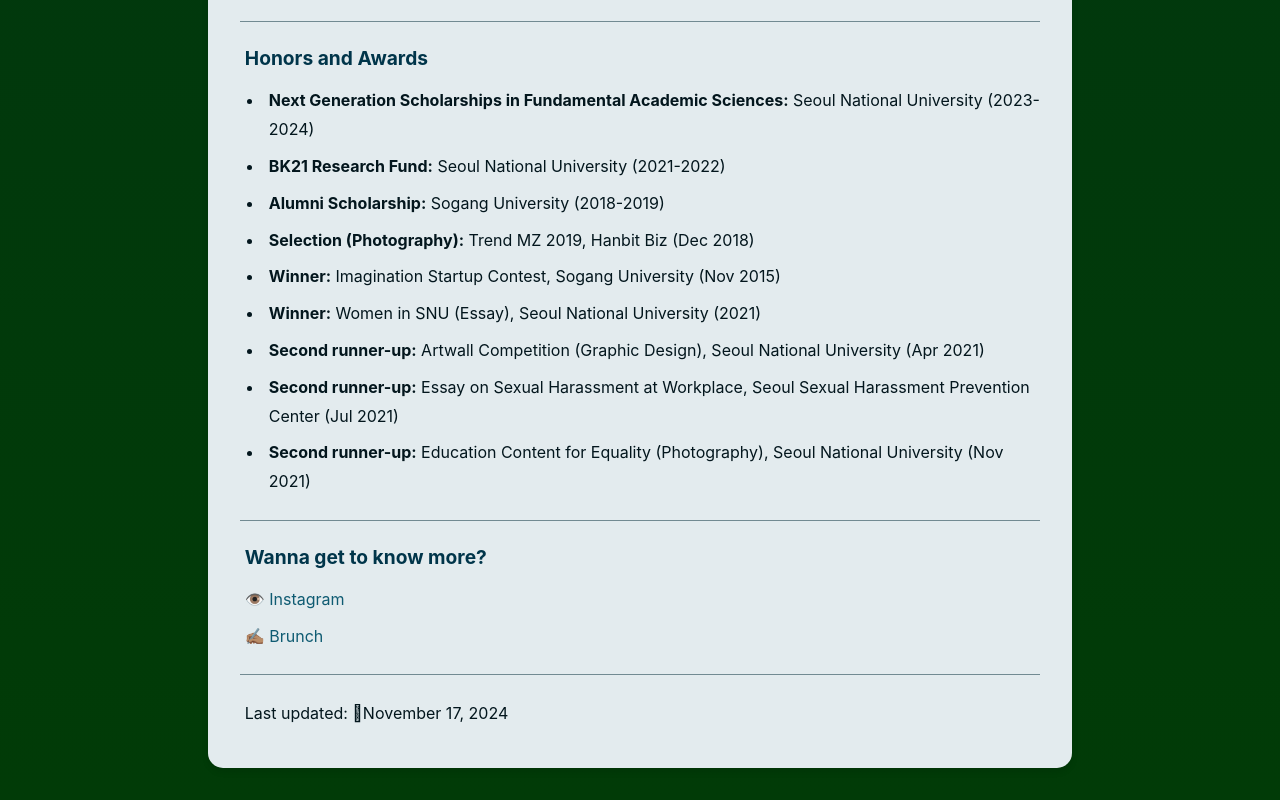
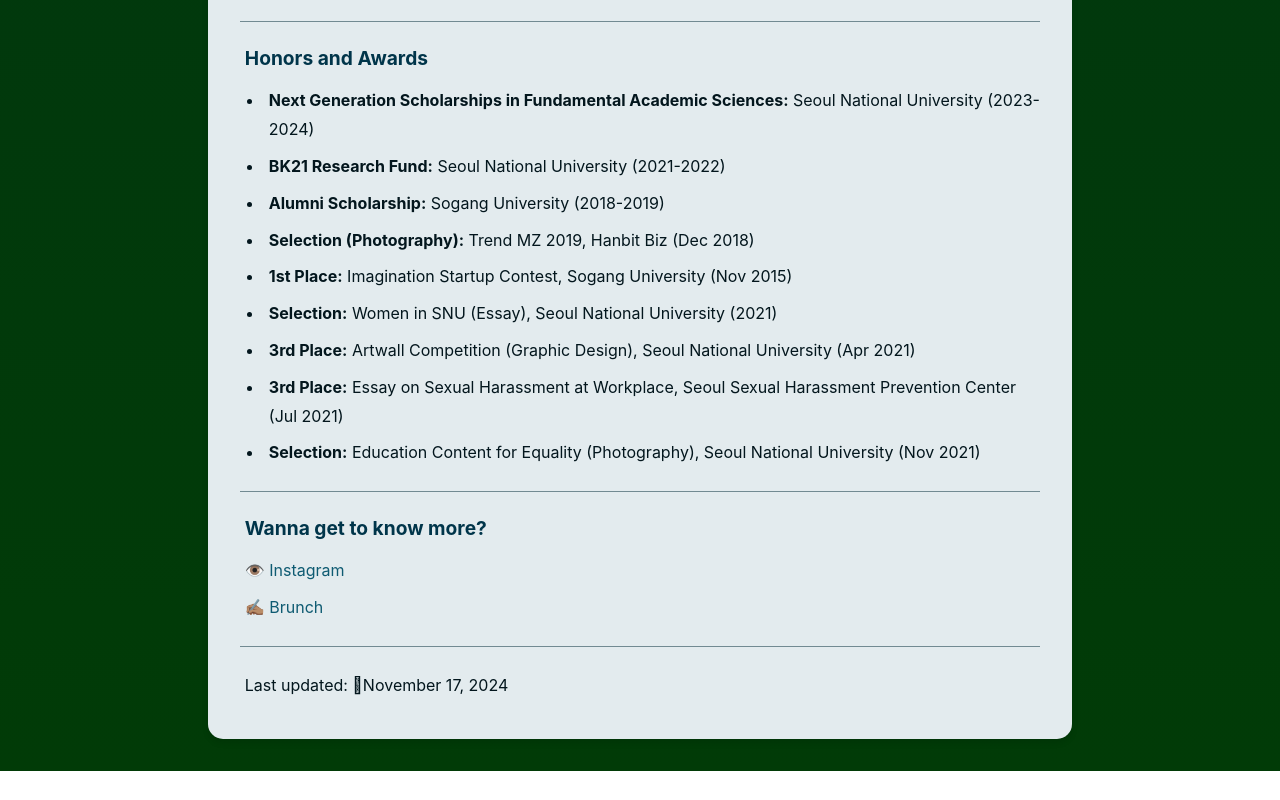
Before and after one commit to saanhong/redmountain, a plain HTML site: page index.html in a window 1280 px wide. Shown: the part 6899-7699 px from the top of the page. After the commit the page ends 7670 px from the top, so only its background shows below. Drawn offline with Linux system fonts and the light colour scheme; a web font is replaced by a local one.

Commit message:
index.html

```diff
--- a/index.html
+++ b/index.html
@@ -286,11 +286,11 @@
     <li><strong>BK21 Research Fund:</strong> Seoul National University (2021-2022)</li>
     <li><strong>Alumni Scholarship:</strong> Sogang University (2018-2019)</li>
     <li><strong>Selection (Photography):</strong> Trend MZ 2019, Hanbit Biz (Dec 2018)</li>
-    <li><strong>Winner:</strong> Imagination Startup Contest, Sogang University (Nov 2015)</li>
-    <li><strong>Winner:</strong> Women in SNU (Essay), Seoul National University (2021)</li>
-    <li><strong>Second runner-up:</strong> Artwall Competition (Graphic Design), Seoul National University (Apr 2021)</li>
-    <li><strong>Second runner-up:</strong> Essay on Sexual Harassment at Workplace, Seoul Sexual Harassment Prevention Center (Jul 2021)</li>
-    <li><strong>Second runner-up:</strong> Education Content for Equality (Photography), Seoul National University (Nov 2021)</li>
+    <li><strong>1st Place:</strong> Imagination Startup Contest, Sogang University (Nov 2015)</li>
+    <li><strong>Selection:</strong> Women in SNU (Essay), Seoul National University (2021)</li>
+    <li><strong>3rd Place:</strong> Artwall Competition (Graphic Design), Seoul National University (Apr 2021)</li>
+    <li><strong>3rd Place:</strong> Essay on Sexual Harassment at Workplace, Seoul Sexual Harassment Prevention Center (Jul 2021)</li>
+    <li><strong>Selection:</strong> Education Content for Equality (Photography), Seoul National University (Nov 2021)</li>
 </ul>
 <div class="divider"></div>
                 <h3>Wanna get to know more?</h3>
```
